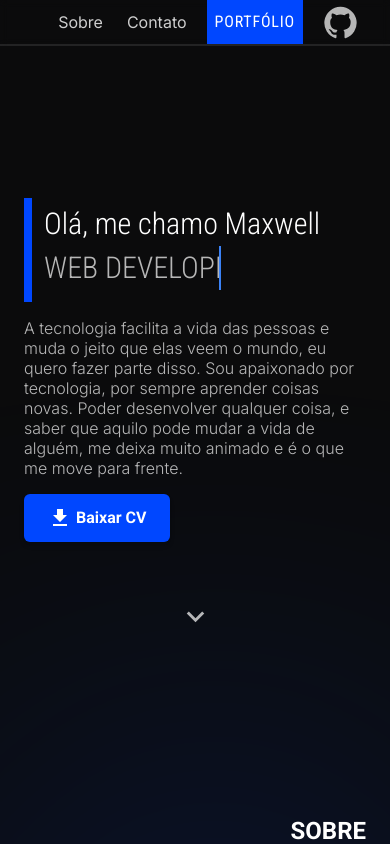
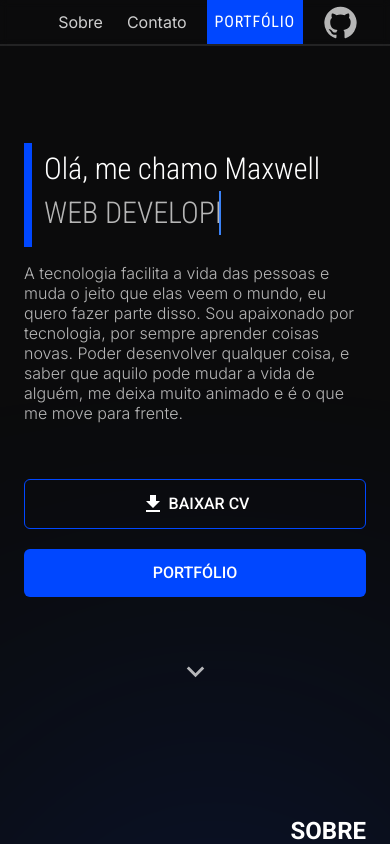
Before and after one commit to Maxwell-Santos/maxwell, a Next.js app: page / in a window 390 px wide. Shown: the top 844 px of the page. Built offline with nearby package versions, Linux system fonts and the light colour scheme.

Commit message:
ajustes de aparência e responsividade

```diff
--- a/src/components/Headers/HeaderIntro.tsx
+++ b/src/components/Headers/HeaderIntro.tsx
@@ -7,9 +7,6 @@ import Logo from '../Logo';
 import SegmentIcon from '@mui/icons-material/SegmentRounded';
 import CloseIcon from '@mui/icons-material/CloseRounded';
 
-import WhatsAppIcon from '@mui/icons-material/WhatsApp';
-import LinkedInIcon from '@mui/icons-material/LinkedIn';
-import InstagramIcon from '@mui/icons-material/Instagram';
 import GitHubIcon from '@mui/icons-material/GitHub';
 import SwipeableDrawer from "@mui/material/SwipeableDrawer";
 
@@ -86,7 +83,7 @@ export function HeaderIntro() {
             >
 
               <nav
-                className="text-[16px] p-7 h-full flex flex-col justify-center bg-primary
+                className="text-[16px] p-7 h-full flex flex-col justify-center bg-primary/50 backdrop-blur-md
                 md:gap-5"
               >
 
@@ -97,21 +94,23 @@ export function HeaderIntro() {
                   <div className="flex-1 flex flex-col items-center justify-center gap-5">
                     <ScrollLink
                       to='about'
-                      offset={-25}
+                      offset={-70}
+                      onClick={toggleDrawer(open)}
                       className="text-xl uppercase
                         hover:text-secondary
                         focus:text-secondary
                         transition-all"
-
                     >
                       Sobre
                     </ScrollLink>
                     <ScrollLink
                       to='contact'
-                      offset={-70}
+                      // offset={-70}
+                      onClick={toggleDrawer(open)}
                       className="text-xl uppercase
                       hover:text-secondary hover:border-secondary
                       focus:text-secondary focus:border-secondary
+                      focus:border-b
                       transition-all"
 
                     >
@@ -119,27 +118,20 @@ export function HeaderIntro() {
                     </ScrollLink>
                   </div>
 
-                  <div className="w-full border-t-[0.5px] border-articles border-opacity-10 mt-auto py-4 ">
-                    <Link href="/portfolio">
-                      <span
-                        className="p-2 w-full
-                      text-btn uppercase font-robotoCondensed font-medium tracking-wider rounded-md
-                      flex items-center justify-center transition-colors bg-secondary text-lg"
-
-                      >
-                        Portfólio
-                      </span>
-                    </Link>
-                  </div>
+                  {/* <div className="w-full border-t-[0.5px] border-articles border-opacity-10 mt-auto">
+                  </div> */}
+                  <fieldset className='bg-white/50 w-full h-[.5px] mb-3'></fieldset>
 
                 </div>
 
                 {/*social media */}
                 <div
-                  className="flex w-full justify-end gap-4 flex-wrap"
+                  className="flex w-full justify-end gap-4 flex-wrap items-center"
                 >
-                <RedesSociais mobile/>
+
+                  <RedesSociais mobile />
                 </div>
+
               </nav>
             </SwipeableDrawer>
           </>
--- a/src/components/Headers/HeaderPortfolio.tsx
+++ b/src/components/Headers/HeaderPortfolio.tsx
@@ -1,4 +1,3 @@
-import { useEffect } from "react";
 import Link from "next/link";
 
 import Image from 'next/future/image'
--- a/src/components/Intro.tsx
+++ b/src/components/Intro.tsx
@@ -1,21 +1,22 @@
 import { useEffect, useState } from "react";
+import Link from 'next/link'
 
 import DownloadIcon from "@mui/icons-material/Download";
 import KeyboardArrowDownIcon from "@mui/icons-material/KeyboardArrowDown";
 
-import { Link } from "react-scroll";
+import { Link as LinkScroll } from "react-scroll";
 
 import { motion, useAnimation } from 'framer-motion'
 import { useInView } from "react-intersection-observer";
 
 const introVariant = {
-  visible: {opacity:1, x:0, transition: { duration: 0.5 }},
-  hidden: {opacity:0, x:-200}
+  visible: { opacity: 1, x: 0, transition: { duration: 0.5 } },
+  hidden: { opacity: 0, x: -200 }
 }
 
 
 export function Intro() {
-  const [curriculum , setCurriculum] = useState("")
+  const [curriculum, setCurriculum] = useState("")
   const [animate, setAnimate] = useState(false)
 
   const mySkills = ["frontend developer", "web developer", "ui/ux", "fullstack"]
@@ -37,18 +38,18 @@ export function Intro() {
       setCurriculum("/resumes/Maxwell Curriculum(en).pdf") : setCurriculum("/resumes/Maxwell Currículo.pdf")
 
     setAnimate(true)
-  },[])
+  }, [])
 
   const control = useAnimation()
   const [ref, inView] = useInView()
 
   useEffect(() => {
-    if(inView) {
+    if (inView) {
       control.start("visible")
     } else {
       control.start("hidden")
     }
-  },[control, inView])
+  }, [control, inView])
 
   return (
     <motion.section
@@ -81,7 +82,7 @@ export function Intro() {
             md:text-5xl w-fit select-none"
           >
             <span
-              className= {`bg-primary w-full h-full border-l-2 border-blue-500
+              className={`bg-primary w-full h-full border-l-2 border-blue-500
               absolute top-0 bottom-0  overflow-hidden
               ${animate && "animate-typing"}
               `}
@@ -94,20 +95,35 @@ export function Intro() {
           A tecnologia facilita a vida das pessoas e muda o jeito que elas veem o mundo, eu quero fazer parte disso. Sou apaixonado por tecnologia, por sempre aprender coisas novas. Poder desenvolver qualquer coisa, e saber que aquilo pode mudar a vida de alguém, me deixa muito animado e é o que me move para frente.
         </p>
 
+        <nav
+          className="w-full flex flex-col gap-5 mt-10"
+        >
           <a
             href={curriculum} download
-          className="w-fit px-6 py-3 rounded-md
-          text-btn text-base font-bold font-roboto
-          transition-all bg-secondary
-          shadow-md
+            className="flex-1 md:w-fit text-center px-6 py-3 rounded-md
+            text-btn text-base uppercase font-roboto
+            transition-all border border-secondary md:bg-secondary
             hover:bg-hover-btn hover:-translate-y-1
             "
           >
             <DownloadIcon /> Baixar CV
           </a>
+
+          <Link href="/portfolio">
+            <span
+              className="flex-1 md:hidden text-center px-6 py-3 rounded-md
+              text-btn text-base uppercase font-roboto
+              transition-all bg-secondary
+              hover:bg-hover-btn hover:-translate-y-1"
+            >
+              Portfólio
+            </span>
+          </Link>
+
+        </nav>
       </div>
 
-      <Link
+      <LinkScroll
         activeClass="active"
         to="about"
         offset={-60}
@@ -119,7 +135,7 @@ export function Intro() {
           fontSize="large"
           className="text-articles animate-bounce"
         />
-      </Link>
+      </LinkScroll>
     </motion.section>
   )
 }
--- a/src/components/RedesSociais.tsx
+++ b/src/components/RedesSociais.tsx
@@ -1,6 +1,8 @@
 import WhatsAppIcon from '@mui/icons-material/WhatsApp';
 import LinkedInIcon from '@mui/icons-material/LinkedIn';
 import InstagramIcon from '@mui/icons-material/Instagram';
+import GitHubIcon from '@mui/icons-material/GitHub';
+
 
 interface RedesSociaisProps {
   mobile?: boolean;
@@ -13,13 +15,27 @@ export function RedesSociais({ mobile }: RedesSociaisProps) {
       {
         mobile ? ( //se for mobile, os ícones serão transferidos
           <>
+            <a href="https://github.com/Maxwell-Santos"
+              target="_blank"
+              rel="noreferrer"
+            >
+              <span
+              className="flex items-center p-2 bg-cards rounded-md"
+              >
+                <GitHubIcon
+                  fontSize="large"
+                  className="text-articles hover:text-secondary transition-all"
+                />
+              </span>
+
+            </a>
 
             <a href="https://api.whatsapp.com/send?phone=5511977761749&text=Me%20interessei%20pelo%20seu%20trabalho%2C%20vamos%20conversar%20%3F"
               rel="noreferrer"
               target="_blank"
             >
               <span
-                className="flex items-center p-2 bg-cards rounded-md text-green-500 gap-2"
+                className="flex items-center p-2 bg-cards rounded-md text-green-500"
               >
                 <WhatsAppIcon
                   fontSize="large"
@@ -32,7 +48,7 @@ export function RedesSociais({ mobile }: RedesSociaisProps) {
               target="_blank"
             >
               <span
-                className="flex items-center p-2 bg-cards rounded-md text-pink-700 gap-2"
+                className="flex items-center p-2 bg-cards rounded-md text-pink-700"
               >
                 <InstagramIcon
                   fontSize="large"
@@ -45,7 +61,7 @@ export function RedesSociais({ mobile }: RedesSociaisProps) {
               target="_blank"
             >
               <span
-                className="flex items-center p-2 bg-cards rounded-md text-sky-500 gap-1"
+                className="flex items-center p-2 bg-cards rounded-md text-sky-500"
               >
                 <LinkedInIcon
                   fontSize="large"
--- a/src/styles/drawer.css
+++ b/src/styles/drawer.css
@@ -2,6 +2,10 @@
 .MuiDrawer-root > .MuiPaper-root{
   overflow: visible;
 }
-.css-9emuhu-MuiPaper-root-MuiDrawer-paper{
+.css-1ab2xsx{
   background-color: transparent;
 }
+
+.css-1160xiw-MuiPaper-root-MuiDrawer-paper {
+  background-color: transparent;
+}
```
Also changed, not shown: 1 other file (tests, documents, lock files or other folders). Lines whose indentation alone changed are shown as unchanged.
